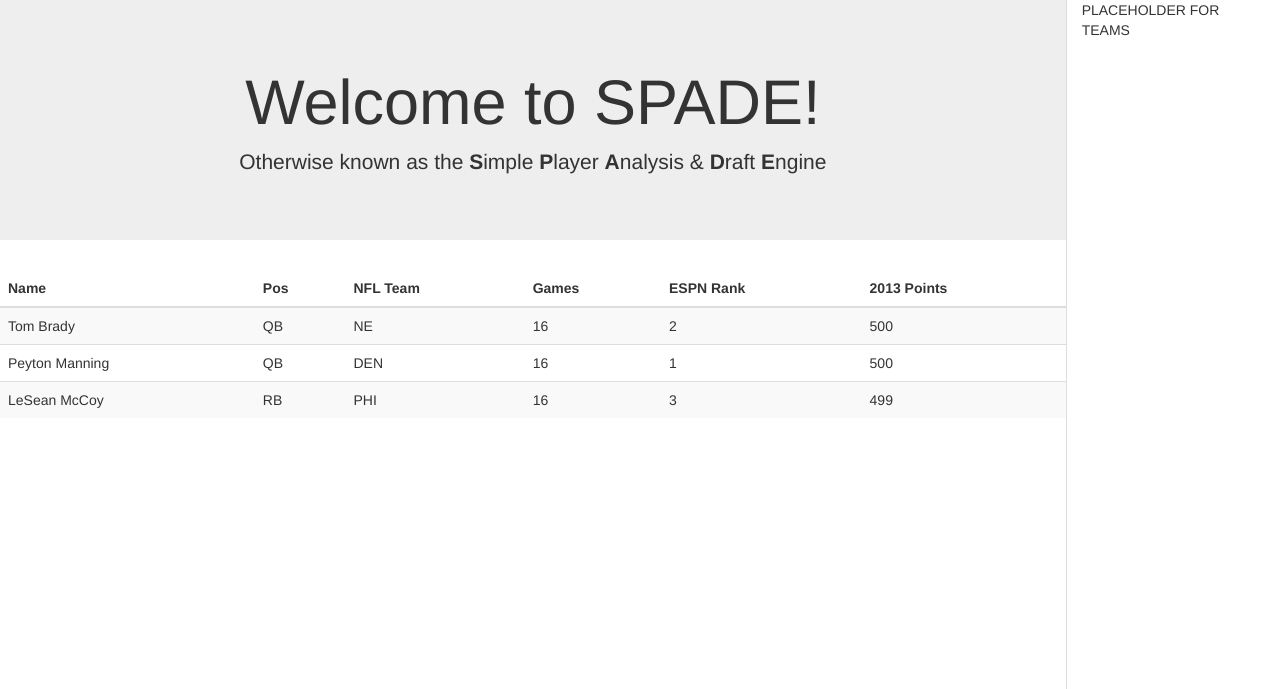
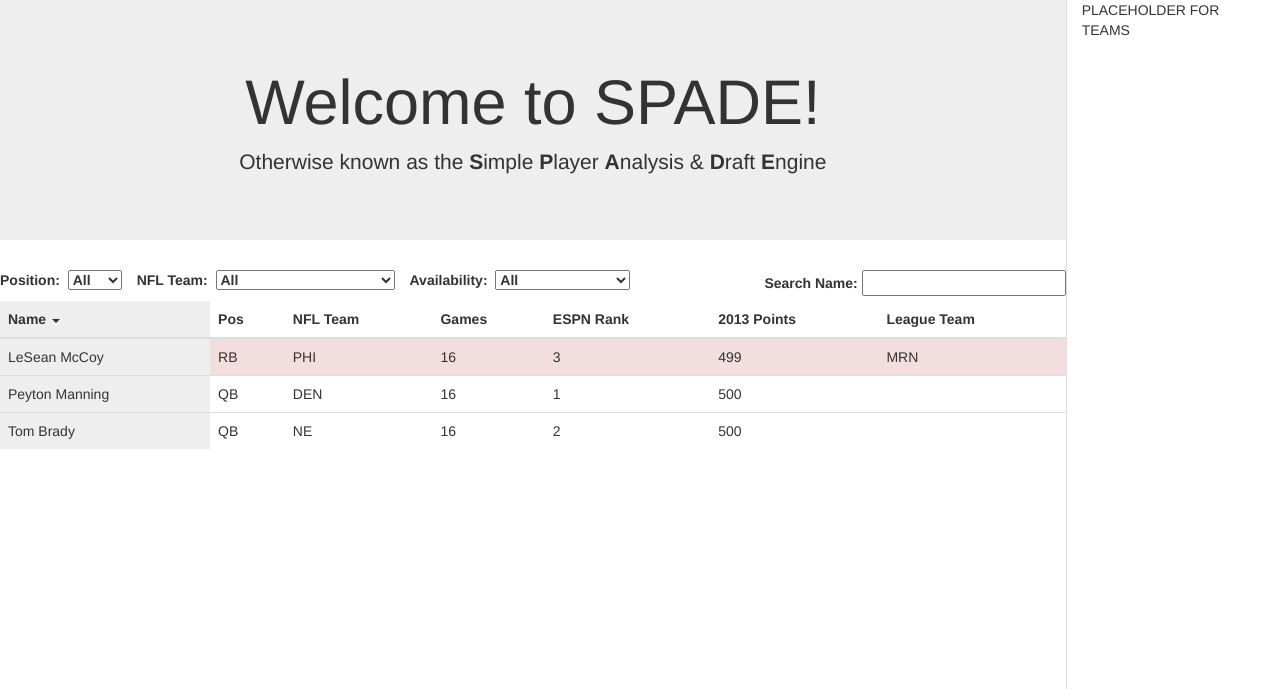
Before and after one commit to runt9/SPADE, a Django app: page / in a window 1280 px wide. Shown: the top 689 px of the page. Run offline with Django 3.2, Linux system fonts and the light colour scheme; some libraries are stand-ins or nearby versions.

Commit message:
[#74081066] Frontend Players Prototype - Sorting now includes a caret that changes with the direction and highlighting of the current column - Add filters for position, nfl team, and availability - Add search by name box - Begin dynamically changing the table columns based on position selected - Unavailable players highlighted red

```diff
--- a/static/css/players.css
+++ b/static/css/players.css
@@ -8,3 +8,10 @@
     -ms-user-select: none;
     user-select: none;
 }
+.sorted {
+    background-color: #EEEEEE;
+}
+.caret.caret-reversed {
+    border-top-width: 0;
+    border-bottom: 4px solid #000000;
+}
--- a/static/javascript/controllers.js
+++ b/static/javascript/controllers.js
@@ -9,7 +9,10 @@ angular.module('PlayersApp.controllers', []).controller('playersController', fun
            nfl_team: "DEN",
            games_played: "16",
            espn_ranking: "1",
-           last_season_points: "500"
+           last_season_points: "500",
+           league_team: "",
+           available: true,
+           passing_yards: "5000"
        },
        {
            name: "Tom Brady",
@@ -17,7 +20,10 @@ angular.module('PlayersApp.controllers', []).controller('playersController', fun
            nfl_team: "NE",
            games_played: "16",
            espn_ranking: "2",
-           last_season_points: "500"
+           last_season_points: "500",
+           league_team: "",
+           available: true,
+           passing_yards: "4000"
        },
        {
            name: "LeSean McCoy",
@@ -25,9 +31,47 @@ angular.module('PlayersApp.controllers', []).controller('playersController', fun
            nfl_team: "PHI",
            games_played: "16",
            espn_ranking: "3",
-           last_season_points: "499"
+           last_season_points: "499",
+           league_team: 'MRN',
+           available: false,
+           rushing_yards: "1500"
        }
    ];
+   $scope.positions = ['QB', 'RB', 'WR', 'TE', 'D/ST', 'K'];
+   $scope.nfl_teams = {
+       ARI: 'Arizona Cardinals',
+       ATL: 'Atlanta Falcons',
+       BAL: 'Baltimore Ravens',
+       BUF: 'Buffalo Bills',
+       CAR: 'Carolina Panthers',
+       CHI: 'Chicago Bears',
+       CIN: 'Cincinnati Bengals',
+       CLE: 'Cleveland Browns',
+       DAL: 'Dallas Cowboys',
+       DEN: 'Denver Broncos',
+       DET: 'Detroit Lions',
+       GB: 'Green Bay Packers',
+       HOU: 'Houston Texans',
+       IND: 'Indianapolis Colts',
+       JAX: 'Jacksonville Jaguars',
+       KC: 'Kansas City Chiefs',
+       MIA: 'Miami Dolphins',
+       MIN: 'Minnesota Vikings',
+       NE: 'New England Patriots',
+       NO: 'New Orleans Saints',
+       NYG: 'New York Giants',
+       NYJ: 'New York Jets',
+       OAK: 'Oakland Raiders',
+       PHI: 'Philadelphia Eagles',
+       PIT: 'Pittsburgh Steelers',
+       SD: 'San Diego Chargers',
+       SEA: 'Seattle Seahawks',
+       SF: 'San Francisco 49ers',
+       STL: 'Saint Louis Rams',
+       TB: 'Tampa Bay Buccaneers',
+       TEN: 'Tennessee Titans',
+       WAS: 'Washington Redskins'
+   };
    $scope.predicate = "name";
-   $scope.reverse = true;
+   $scope.reverse = false;
 });
--- a/templates/index.html
+++ b/templates/index.html
@@ -26,25 +26,106 @@
                 <p>Otherwise known as the <b>S</b>imple <b>P</b>layer <b>A</b>nalysis & <b>D</b>raft <b>E</b>ngine</p>
             </div>
         </div>
-        <table class="table table-striped table-hover">
+        <div>
+            <div style="float: right">
+                <label>Search Name:&nbsp;<input ng-model="search.name"></label>
+            </div>
+            <div style="float: left">
+                <label>Position:&nbsp;
+                    <select ng-model="search.position">
+                        <option value="">All</option>
+                        <option ng-repeat="position in positions" value="{[{position}]}">{[{position}]}</option>
+                    </select>
+                </label>
+            </div>
+            <div style="float: left; padding-left: 15px">
+                <label>NFL Team:&nbsp;
+                    <select ng-model="search.nfl_team">
+                        <option value="">All</option>
+                        <option ng-repeat="(short,long) in nfl_teams" value="{[{short}]}">{[{long}]}</option>
+                    </select>
+                </label>
+            </div>
+            <div style="float: left; padding-left: 15px">
+                <label>Availability:&nbsp;
+                    <select ng-model="search.available">
+                        <option value="">All</option>
+                        <option value="true">Only Available</option>
+                        <option value="false">Only Unavailable</option>
+                    </select>
+                </label>
+            </div>
+        </div>
+        <table class="table table-hover">
             <thead>
                 <tr>
-                    <th><div class="sortableHeader" ng-click="predicate = 'name'; reverse = !reverse">Name</div></th>
-                    <th><div class="sortableHeader" ng-click="predicate = 'position'; reverse = !reverse">Pos</div></th>
-                    <th><div class="sortableHeader" ng-click="predicate = 'nfl_team'; reverse = !reverse">NFL Team</div></th>
-                    <th><div class="sortableHeader" ng-click="predicate = 'games_played'; reverse = !reverse">Games</div></th>
-                    <th><div class="sortableHeader" ng-click="predicate = 'espn_ranking'; reverse = !reverse">ESPN Rank</div></th>
-                    <th><div class="sortableHeader" ng-click="predicate = 'last_season_points'; reverse = !reverse">2013 Points</div></th>
+                    <th ng-class="{'sorted': predicate == 'name'}">
+                        <div class="sortableHeader" ng-click="predicate = 'name'; reverse = !reverse">
+                            Name
+                            <span ng-class="{'caret': predicate == 'name', 'caret-reversed': reverse}"></span>
+                        </div>
+                    </th>
+                    <th ng-class="{'sorted': predicate == 'position'}">
+                        <div class="sortableHeader" ng-click="predicate = 'position'; reverse = !reverse">
+                            Pos
+                            <span ng-class="{'caret': predicate == 'position', 'caret-reversed': reverse}"></span>
+                        </div>
+                    </th>
+                    <th ng-class="{'sorted': predicate == 'nfl_team'}">
+                        <div class="sortableHeader" ng-click="predicate = 'nfl_team'; reverse = !reverse">
+                            NFL Team
+                            <span ng-class="{'caret': predicate == 'nfl_team', 'caret-reversed': reverse}"></span>
+                        </div>
+                    </th>
+                    <th ng-class="{'sorted': predicate == 'games_played'}">
+                        <div class="sortableHeader" ng-click="predicate = 'games_played'; reverse = !reverse">
+                            Games
+                            <span ng-class="{'caret': predicate == 'games_played', 'caret-reversed': reverse}"></span>
+                        </div>
+                    </th>
+                    <th ng-class="{'sorted': predicate == 'espn_ranking'}">
+                        <div class="sortableHeader" ng-click="predicate = 'espn_ranking'; reverse = !reverse">
+                            ESPN Rank
+                            <span ng-class="{'caret': predicate == 'espn_ranking', 'caret-reversed': reverse}"></span>
+                        </div>
+                    </th>
+                    <th ng-class="{'sorted': predicate == 'last_season_points'}">
+                        <div class="sortableHeader" ng-click="predicate = 'last_season_points'; reverse = !reverse">
+                            2013 Points
+                            <span ng-class="{'caret': predicate == 'last_season_points', 'caret-reversed': reverse}"></span>
+                        </div>
+                    </th>
+                    <th ng-class="{'sorted': predicate == 'league_team'}">
+                        <div class="sortableHeader" ng-click="predicate = 'league_team'; reverse = !reverse">
+                            League Team
+                            <span ng-class="{'caret': predicate == 'league_team', 'caret-reversed': reverse}"></span>
+                        </div>
+                    </th>
+                    <th ng-class="{'sorted': predicate == 'passing_yards'}" ng-show="search.position == 'QB'">
+                        <div class="sortableHeader" ng-click="predicate = 'passing_yards'; reverse = !reverse">
+                            Passing Yards
+                            <span ng-class="{'caret': predicate == 'passing_yards', 'caret-reversed': reverse}"></span>
+                        </div>
+                    </th>
+                    <th ng-class="{'sorted': predicate == 'rushing_yards'}" ng-show="search.position == 'RB'">
+                        <div class="sortableHeader" ng-click="predicate = 'rushing_yards'; reverse = !reverse">
+                            Rushing Yards
+                            <span ng-class="{'caret': predicate == 'rushing_yards', 'caret-reversed': reverse}"></span>
+                        </div>
+                    </th>
                 </tr>
             </thead>
             <tbody>
-                <tr ng-repeat="player in playersList | orderBy:predicate:reverse">
-                    <td>{[{player.name}]}</td>
-                    <td>{[{player.position}]}</td>
-                    <td>{[{player.nfl_team}]}</td>
-                    <td>{[{player.games_played}]}</td>
-                    <td>{[{player.espn_ranking}]}</td>
-                    <td>{[{player.last_season_points}]}</td>
+                <tr ng-repeat="player in playersList | orderBy:predicate:reverse | filter:search:strict" ng-class="{'bg-danger': !player.available}">
+                    <td ng-class="{'sorted': predicate == 'name'}">{[{player.name}]}</td>
+                    <td ng-class="{'sorted': predicate == 'position'}">{[{player.position}]}</td>
+                    <td ng-class="{'sorted': predicate == 'nfl_team'}">{[{player.nfl_team}]}</td>
+                    <td ng-class="{'sorted': predicate == 'games_played'}">{[{player.games_played}]}</td>
+                    <td ng-class="{'sorted': predicate == 'espn_ranking'}">{[{player.espn_ranking}]}</td>
+                    <td ng-class="{'sorted': predicate == 'last_season_points'}">{[{player.last_season_points}]}</td>
+                    <td ng-class="{'sorted': predicate == 'league_team'}">{[{player.league_team}]}</td>
+                    <td ng-class="{'sorted': predicate == 'passing_yards'}" ng-show="search.position == 'QB'">{[{player.passing_yards}]}</td>
+                    <td ng-class="{'sorted': predicate == 'rushing_yards'}" ng-show="search.position == 'RB'">{[{player.rushing_yards}]}</td>
                 </tr>
             </tbody>
         </table>
```
